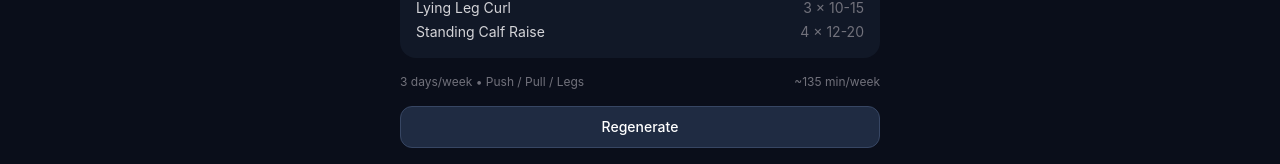
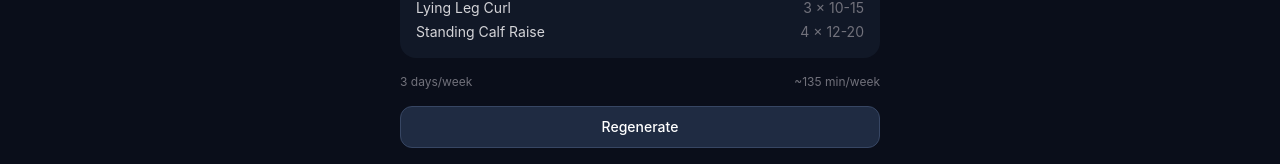
Before and after one commit to shashankdurgad/SmartBell, a React (Vite) app: page /generator in a window 1280 px wide. Both pictures are taken after typing "Sample", "Sample" into the empty fields and a click on the button "Generate Personalized Routine". Shown: the part 567-731 px from the top of the page. Built offline with nearby package versions, Linux system fonts and the light colour scheme.

Commit message:
Logic for algorithm + bug fixes

```diff
--- a/src/components/generator/PlanPreview.tsx
+++ b/src/components/generator/PlanPreview.tsx
@@ -38,7 +38,7 @@ export function PlanPreview({ plan, onRegenerate }: PlanPreviewProps) {
       ))}
 
       <div className="flex items-center justify-between text-xs text-zinc-500">
-        <span>{plan.daysPerWeek} days/week • {plan.splitType}</span>
+        <span>{plan.daysPerWeek} days/week</span>
         <span>~{plan.estimatedWeeklyDuration} min/week</span>
       </div>
 
--- a/src/engine/generatePlan.ts
+++ b/src/engine/generatePlan.ts
@@ -1,16 +1,60 @@
 import type { WeeklyPlanConstraints } from '../utils/validators';
 import type { WeeklyPlan } from '../types';
+import { SPLIT_TEMPLATES } from '@/data/split-templates';
 
 export async function generateWeeklyPlan(
   constraints: WeeklyPlanConstraints
 ): Promise<WeeklyPlan> {
-  // Hardcoded plan for testing
+    /*
+    REQUIREMENTS:
+
+    PER EXERCISE:
+        sets/reps/rest (from experience / discipline)
+
+    PER WORKOUT:
+        duration (from set/reps)
+        total sets = maxSessionTime / (sets + rest)
+        exercises (from querying / amount by total sets and MG%)
+
+    */
+    const split = SPLIT_TEMPLATES[constraints.daysPerWeek];
+    console.log(split);
+
+
+
+
+
+
+
+
+
+
+
+
+
+
+
+
+
+
+
+
+
+
+
+
+
+
+
+
+
+
+    // Hardcoded plan for testing
   const plan: WeeklyPlan = {
     id: crypto.randomUUID(),
     name: `${constraints.trainingStyle} ${constraints.daysPerWeek}-Day Plan`,
     createdAt: new Date(),
     daysPerWeek: constraints.daysPerWeek,
-    splitType: 'Push / Pull / Legs',
     trainingStyle: constraints.trainingStyle,
     totalWeeklyVolume: 60,
     estimatedWeeklyDuration: constraints.timePerSession * constraints.daysPerWeek,
@@ -130,4 +174,5 @@ export async function generateWeeklyPlan(
   };
 
   return plan;
+
 }
--- a/src/types/weeklyPlan.types.ts
+++ b/src/types/weeklyPlan.types.ts
@@ -25,7 +25,6 @@ export interface WeeklyPlan {
   name: string;
   createdAt: Date;
   daysPerWeek: number;
-  splitType: string;
   trainingStyle: TrainingStyle;
   totalWeeklyVolume: number;
   estimatedWeeklyDuration: number;
```
